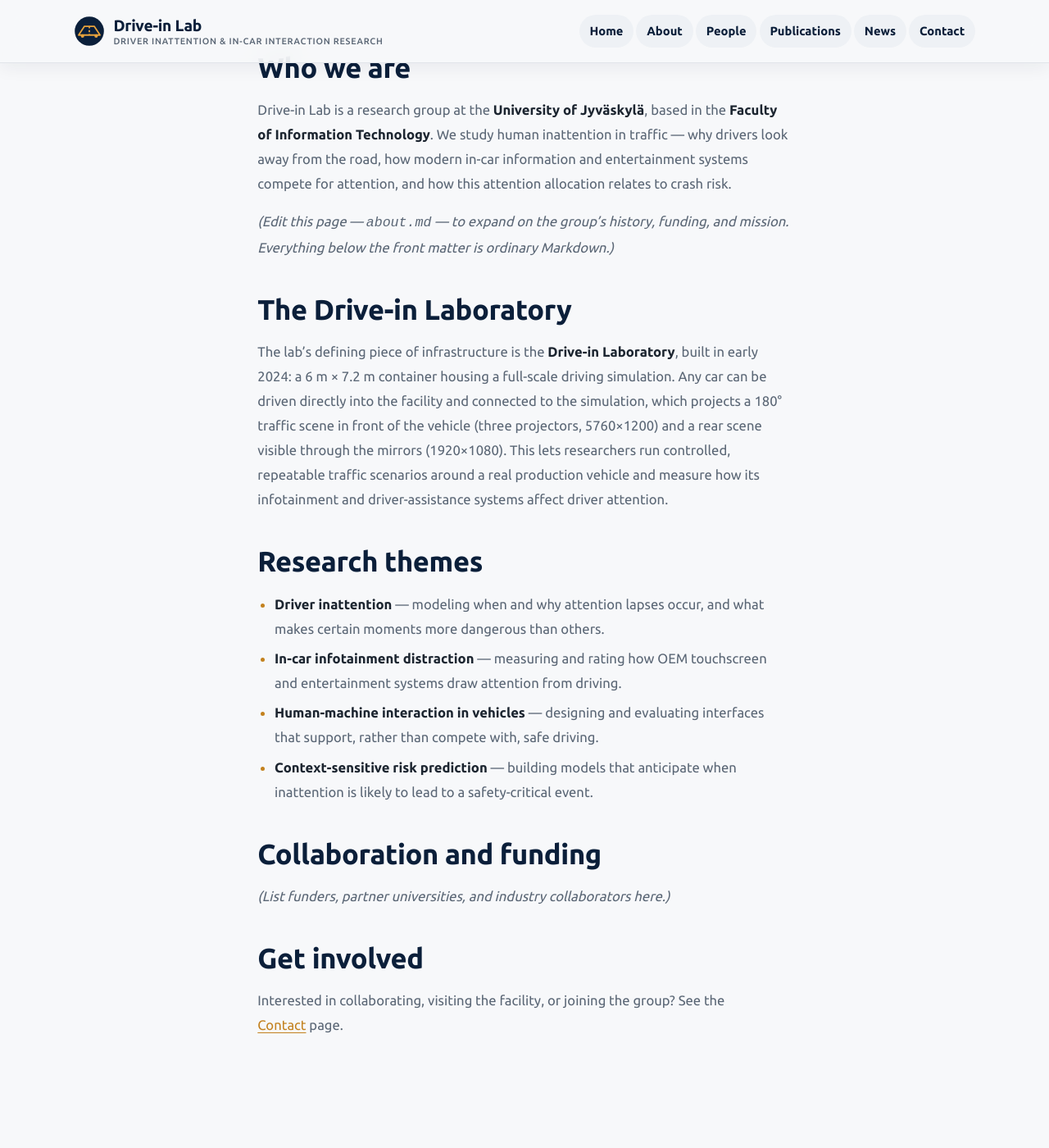
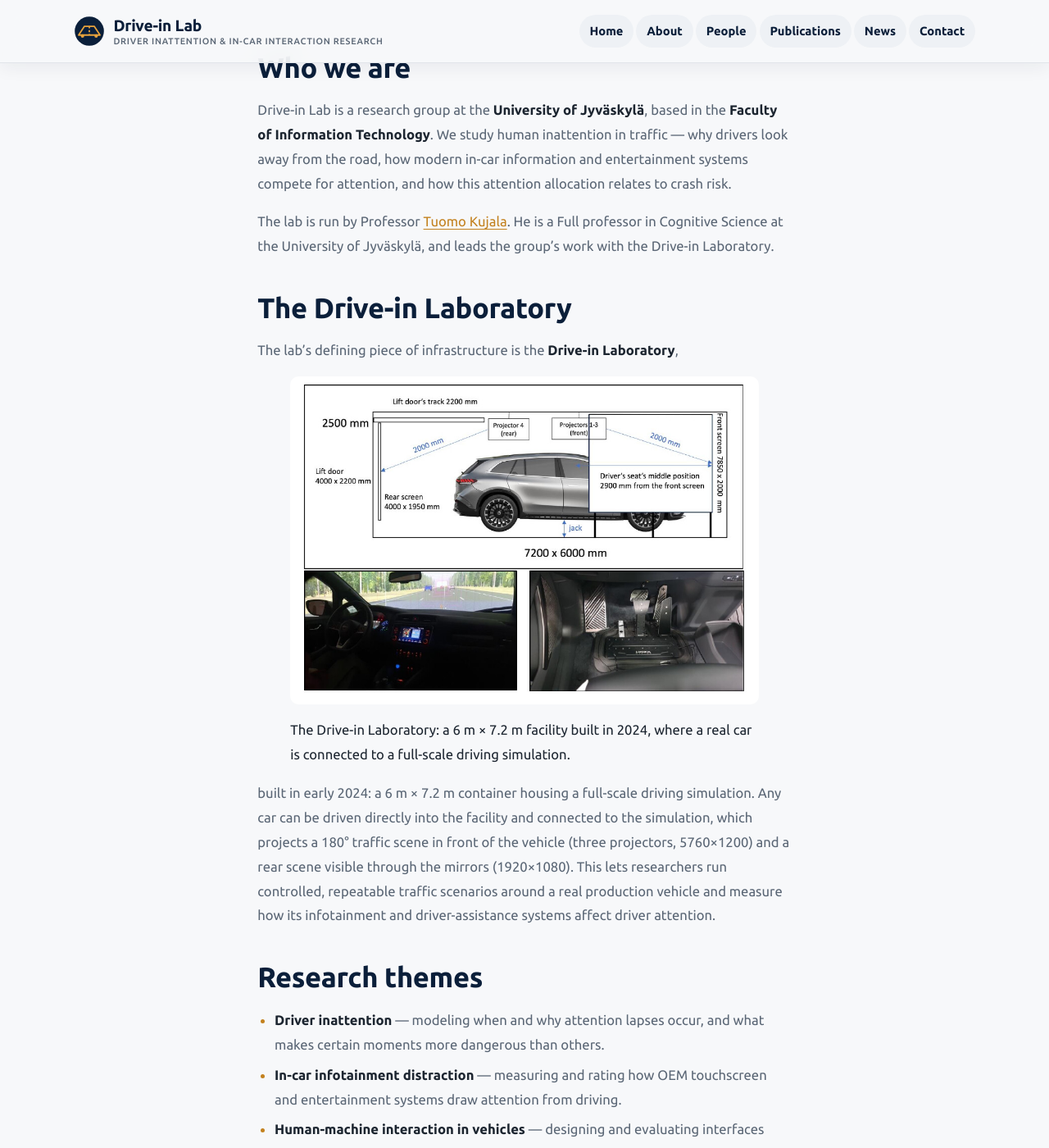
Before and after one commit to drive-in-lab/drive-in-lab.github.io, a Jekyll site: the page built from about.md, in a window 1280 px wide and 1400 px high, scrolled down 353 px. Shown: the whole window at 82% size. Built offline with Jekyll 4.4.1, drawn with Linux system fonts in a browser that asks for light colours; some of the changed text lies outside the part shown.

Commit message:
update about

```diff
--- a/about.md
+++ b/about.md
@@ -8,40 +8,31 @@
 
 ## Who we are
 
-Drive-in Lab is a research group at the **{{ site.organisation }}**, based in
-the **{{ site.faculty }}**. We study human inattention in traffic — why
-drivers look away from the road, how modern in-car information and
-entertainment systems compete for attention, and how this attention
-allocation relates to crash risk.
+Drive-in Lab is a research group at the **{{ site.organisation }}**, based in the **{{ site.faculty }}**. We study human inattention in traffic — why drivers look away from the road, how modern in-car information and entertainment systems compete for attention, and how this attention allocation relates to crash risk.
 
-*(Edit this page — `about.md` — to expand on the group's history, funding,
-and mission. Everything below the front matter is ordinary Markdown.)*
+The lab is run by Professor [Tuomo Kujala]({{ '/people/tuomo-kujala/' | relative_url }}). He is a Full professor in Cognitive Science at the University of Jyväskylä, and leads the group's work with the Drive-in Laboratory.
 
 ## The Drive-in Laboratory
 
 The lab's defining piece of infrastructure is the **Drive-in Laboratory**,
-built in early 2024: a 6 m × 7.2 m container housing a full-scale driving
-simulation. Any car can be driven directly into the facility and connected
-to the simulation, which projects a 180° traffic scene in front of the
-vehicle (three projectors, 5760×1200) and a rear scene visible through the
-mirrors (1920×1080). This lets researchers run controlled, repeatable
-traffic scenarios around a real production vehicle and measure how its
-infotainment and driver-assistance systems affect driver attention.
+
+<figure>
+  <img src="{{ '/assets/images/site/lab-image.jpg' | relative_url }}" alt="The Drive-in Laboratory, a container-based facility for full-scale driving simulation">
+  <figcaption>The Drive-in Laboratory: a 6 m × 7.2 m facility built in 2024, where a real car is connected to a full-scale driving simulation.</figcaption>
+</figure>
+
+built in early 2024: a 6 m × 7.2 m container housing a full-scale driving simulation. Any car can be driven directly into the facility and connected to the simulation, which projects a 180° traffic scene in front of the vehicle (three projectors, 5760×1200) and a rear scene visible through the mirrors (1920×1080). This lets researchers run controlled, repeatable traffic scenarios around a real production vehicle and measure how its infotainment and driver-assistance systems affect driver attention.
 
 ## Research themes
 
-- **Driver inattention** — modeling when and why attention lapses occur,
-  and what makes certain moments more dangerous than others.
-- **In-car infotainment distraction** — measuring and rating how OEM
-  touchscreen and entertainment systems draw attention from driving.
-- **Human-machine interaction in vehicles** — designing and evaluating
-  interfaces that support, rather than compete with, safe driving.
-- **Context-sensitive risk prediction** — building models that anticipate
-  when inattention is likely to lead to a safety-critical event.
+- **Driver inattention** — modeling when and why attention lapses occur, and what makes certain moments more dangerous than others.
+- **In-car infotainment distraction** — measuring and rating how OEM touchscreen and entertainment systems draw attention from driving.
+- **Human-machine interaction in vehicles** — designing and evaluating interfaces that support, rather than compete with, safe driving.
+- **Context-sensitive risk prediction** — building models that anticipate when inattention is likely to lead to a safety-critical event.
 
 ## Collaboration and funding
 
-*(List funders, partner universities, and industry collaborators here.)*
+The lab is funded by the **Academy of Finland Prof of Concept** and the **Fédération Internationale de l’Automobile (FIA)**, and collaborates with automotive manufacturers, suppliers, and research institutes. We are always looking for new partners to help us understand and reduce driver inattention, if you find our work interesting and relevant to your organization, please get in touch.
 
 ## Get involved
 
```
Also changed, not shown: assets/images/site/lab-image.jpg (added), 1 other file.
